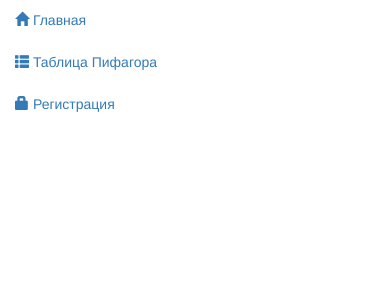
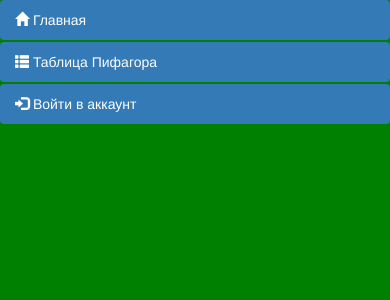
Before and after one commit to lyubomyr83/oleg, a PHP site: the page made by index.php in a window 390 px wide. Shown: the top 300 px of the page. Run offline with PHP 8.4, Linux system fonts and the light colour scheme.

Commit message:
Домашний коммит

```diff
--- a/glavnaya.php
+++ b/glavnaya.php
@@ -1,5 +1,5 @@
 <?php
- echo " <br>" ;
+ echo "ха-ха-ха <br>" ;
 ?>
 
 <a href="index.php">назад</a>
--- a/header.php
+++ b/header.php
@@ -10,5 +10,5 @@
 
 <body>
 <div class="row">
-    <div class="col-md-6"><?php require_once "menu.php";?></div>
-    <div class="col-md-6">
+    <div class="col-md-3"><?php require_once "menu.php";?></div>
+    <div class="col-md-9">
--- a/menu.php
+++ b/menu.php
@@ -1,8 +1,8 @@
 
 
 <ul class="nav nav-pills nav-stacked">
-    <li role="presentation" class="other"><a href="glavnaya.php"><span class="glyphicon glyphicon-home" aria-hidden="true"></span> Главная</a></li>
-    <li role="presentation" class="other"><a href="pifagor.php"><span class="glyphicon glyphicon-th-list" aria-hidden="true"></span> Таблица Пифагора</a></li>
-    <li role="presentation" class="other"><a href="login.php"><span class="glyphicon glyphicon-lock" aria-hidden="true"></span> Регистрация</a></li>
+    <li role="presentation" class="active"><a href="glavnaya.php"><span class="glyphicon glyphicon-home" aria-hidden="true"></span> Главная</a></li>
+    <li role="presentation" class="active"><a href="pifagor.php"><span class="glyphicon glyphicon-th-list" aria-hidden="true"></span> Таблица Пифагора</a></li>
+    <li role="presentation" class="active"><a href="login.php"><span class="glyphicon glyphicon-log-in" aria-hidden="true"></span> Войти в аккаунт</a></li>
 
 </ul>
--- a/pifagor.php
+++ b/pifagor.php
@@ -1,6 +1,5 @@
 <?php
 $page_name = "Таблица Пифагора";
-require_once "header.php";
 ?>
 <table cellspacing="1"></table>
 <form method="post">
@@ -55,3 +54,4 @@ for($i=1;$i<=$tr;$i++)
 <?php
 require_once "footer.php";
 ?>
+<a href="index.php">назад</a>
--- a/style/style.css
+++ b/style/style.css
@@ -8,9 +8,12 @@
     background-color: slateblue;
 }
 
-table, td
-{
+table, td {
     border: solid 1px blue;
     margin: 0;
     padding: 0;
 }
+
+body{
+    background-color: green;
+}
```
Also changed, not shown: DNEVNIK.php (added, +7 -0 lines), dannye.php (deleted, +0 -7 lines), login.php (+12 -7 lines).
